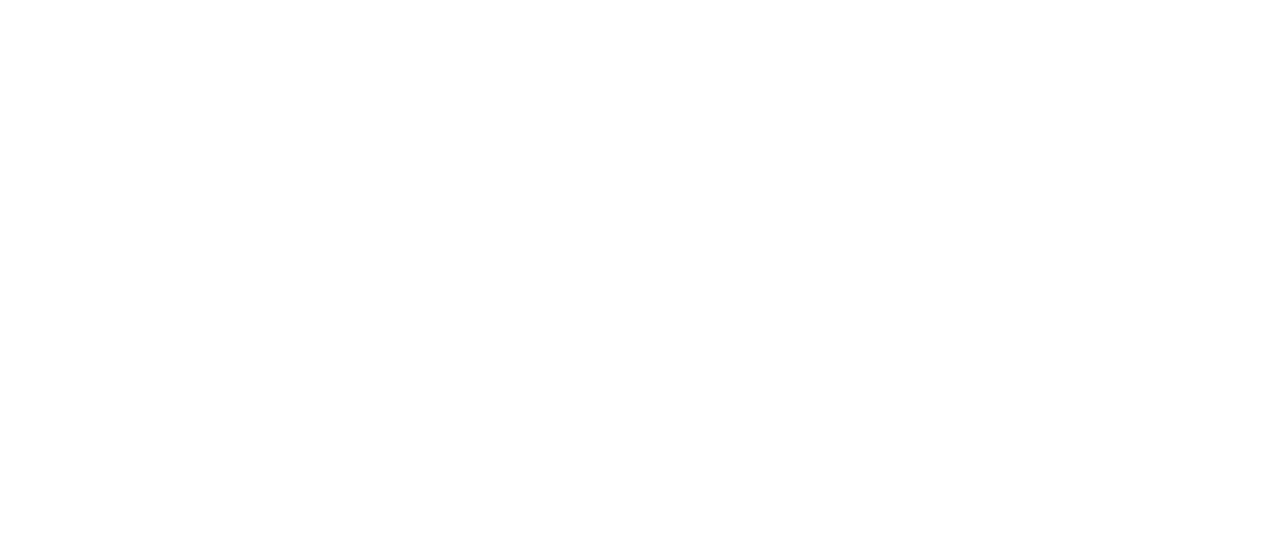
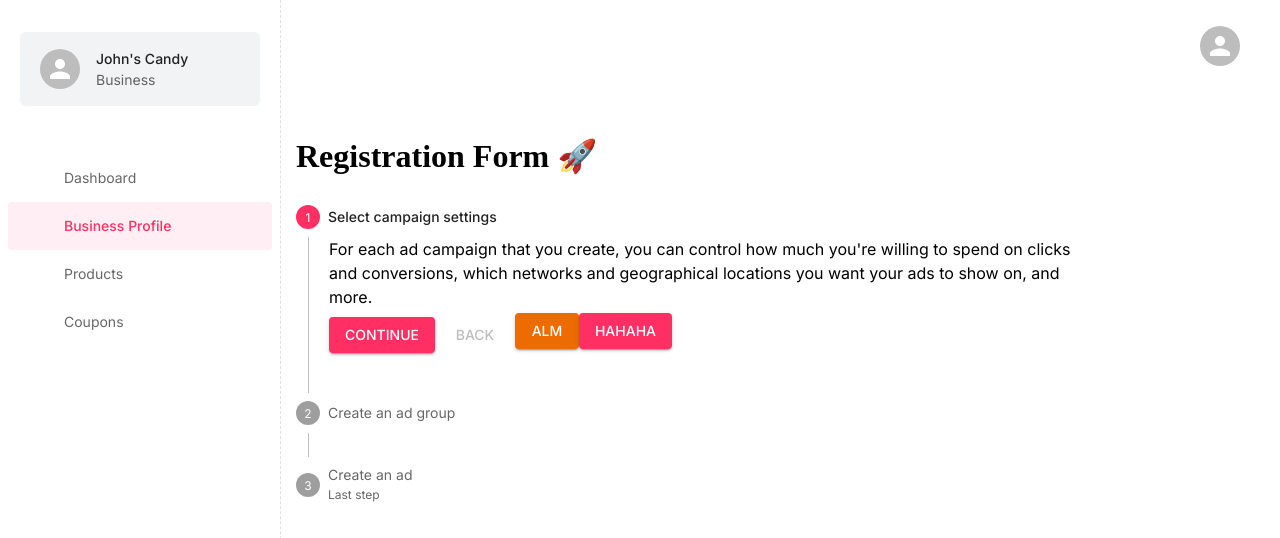
Before and after one commit to PRocha0503/sps-team-proyect-frontend, a React (Create React App) app: page /business/user in a window 1280 px wide. Before the commit this address had no page. Shown: the top 538 px of the page. Built offline with nearby package versions, Linux system fonts and the light colour scheme; some icons are missing.

Commit message:
feat: Add stepper for business initial form🧾️

```diff
--- a/src/layouts/BusinessLanding/NavConfig.js
+++ b/src/layouts/BusinessLanding/NavConfig.js
@@ -1,5 +1,4 @@
 import Iconify from '../../components/Iconify';
-
 // ----------------------------------------------------------------------
 
 const getIcon = (name) => <Iconify icon={name} width={22} height={22} />;
--- /dev/null
+++ b/src/pages/BusinessLanding/BusinessHome.jsx
@@ -0,0 +1,16 @@
+import React from 'react';
+import BusinessRegistrationForm from './BusinessRegistrationForm';
+
+const BusinessHome = () => {
+  const [firstTime, setFirstTime] = React.useState(true);
+
+  return (
+    <>
+      {firstTime &&
+        <BusinessRegistrationForm />
+      }
+    </>
+  );
+}
+
+export default BusinessHome;
--- a/src/pages/BusinessLanding/BusinessLanding.jsx
+++ b/src/pages/BusinessLanding/BusinessLanding.jsx
@@ -1,4 +1,4 @@
-import { Container, Typography } from '@mui/material';
+import { Button, Container, Typography } from '@mui/material';
 import Page from '../../components/Page'
 import { Chart as ChartJS,
   ArcElement,
@@ -15,6 +15,7 @@
 import dataAges from './dummy/ages';
 import dataGender from './dummy/gender';
 import dataProducts from './dummy/productsSold';
+import { useNavigate } from 'react-router-dom';
 
 ChartJS.register(
   ArcElement,
@@ -28,12 +29,30 @@
 );
 
 export default function BusinessLanding() {
+  const navigate = useNavigate();
+  const navigateToCupons = () => {
+    navigate('/business/products', {replace: true});
+  };
+
   return (
     <Page title="Business Landing Page">
       <Container maxWidth="xl">
-        <Typography variant="h4" sx={{ mb: 5 }}>
-          Dashboard
-        </Typography>
+        <Grid container spacing={0}>
+          <Grid item xs={10}>
+            <Typography variant="h4" sx={{ mb: 5 }}>
+              Dashboard
+            </Typography>
+          </Grid>
+          <Grid item xs={2}>
+            <Button
+              onClick={() => {
+                navigateToCupons();
+              }}
+            >
+              See Coupons
+            </Button>
+          </Grid>
+        </Grid>
         <Typography variant="h5" sx={{ mb: 5 }}>
           Users Demography
         </Typography>
--- /dev/null
+++ b/src/pages/BusinessLanding/BusinessRegistrationForm.jsx
@@ -0,0 +1,124 @@
+import * as React from 'react';
+import Box from '@mui/material/Box';
+import Stepper from '@mui/material/Stepper';
+import Step from '@mui/material/Step';
+import StepLabel from '@mui/material/StepLabel';
+import StepContent from '@mui/material/StepContent';
+import Button from '@mui/material/Button';
+import Paper from '@mui/material/Paper';
+import Typography from '@mui/material/Typography';
+
+const steps = [
+  {
+    label: 'Select campaign settings',
+    description: `For each ad campaign that you create, you can control how much
+              you're willing to spend on clicks and conversions, which networks
+              and geographical locations you want your ads to show on, and more.`,
+    buttonxd: () => {
+      return (
+        <Button
+          variant="contained"
+          color="warning"
+        >
+          ALM
+        </Button>
+      );
+  }
+  },
+  {
+    label: 'Create an ad group',
+    description:
+      'An ad group contains one or more ads which target a shared set of keywords.',
+  },
+  {
+    label: 'Create an ad',
+    description: `Try out different ad text to see what brings in the most customers,
+              and learn how to enhance your ads using features like ad extensions.
+              If you run into any problems with your ads, find out how to tell if
+              they're running and how to resolve approval issues.`,
+  },
+];
+
+const BusinessRegistrationForm = () => {
+  const [activeStep, setActiveStep] = React.useState(0);
+
+  const handleNext = () => {
+    setActiveStep((prevActiveStep) => prevActiveStep + 1);
+  };
+
+  const handleBack = () => {
+    setActiveStep((prevActiveStep) => prevActiveStep - 1);
+  };
+
+  const handleReset = () => {
+    setActiveStep(0);
+  };
+
+  const renderButton = (index) => {
+    return (
+      <Button
+        variant="contained"
+        color="primary"
+        className="button"
+      >
+        {index === 0 ? 'hahaha' : index === 1 ? 'es unoo' : 'idk'}
+      </Button>
+    );
+  }
+
+  return (
+    <>
+      <h1>Registration Form 🚀</h1>
+      <Box sx={{ maxWidth: 800 }}>
+        <Stepper activeStep={activeStep} orientation="vertical">
+          {steps.map((step, index) => (
+            <Step key={step.label}>
+              <StepLabel
+                optional={
+                  index === 2 ? (
+                    <Typography variant="caption">Last step</Typography>
+                  ) : null
+                }
+              >
+                {step.label}
+              </StepLabel>
+              <StepContent>
+                <Typography>{step.description}</Typography>
+                <Box sx={{ mb: 2 }}>
+                  <div>
+                    <Button
+                      variant="contained"
+                      onClick={handleNext}
+                      sx={{ mt: 1, mr: 1 }}
+                    >
+                      {index === steps.length - 1 ? 'Finish' : 'Continue'}
+                    </Button>
+                    <Button
+                      disabled={index === 0}
+                      onClick={handleBack}
+                      sx={{ mt: 1, mr: 1 }}
+                    >
+                      Back
+                    </Button>
+                    {step?.buttonxd && step.buttonxd()}
+                    {renderButton(index)}
+                  </div>
+                </Box>
+              </StepContent>
+            </Step>
+          ))}
+        </Stepper>
+        {activeStep === steps.length && (
+          <Paper square elevation={0} sx={{ p: 3 }}>
+            <Typography>All steps completed - you&apos;re finished</Typography>
+            <Button onClick={handleReset} sx={{ mt: 1, mr: 1 }}>
+              Reset
+            </Button>
+          </Paper>
+        )}
+      </Box>
+    </>
+  );
+}
+
+export default BusinessRegistrationForm;
--- a/src/routes.js
+++ b/src/routes.js
@@ -4,6 +4,7 @@
 import ClientsLandingPage from "./pages/CliLandingPage/CliLandingPage.jsx";
 import BusinessLandingLayout from "./layouts/BusinessLanding/BusinessLandingLayout.js";
 import Products from "./pages/BusinessLanding/Products.jsx";
+import BusinessHome from "./pages/BusinessLanding/BusinessHome.jsx";
 
 export default function Router() {
 	return useRoutes([
@@ -28,6 +29,7 @@
 			children: [
 				{ path: 'app', element: <BusinessLanding /> },
 				{ path: 'products', element: <Products /> },
+				{ path: 'user', element: <BusinessHome /> },
 			],
 		},
 
```
